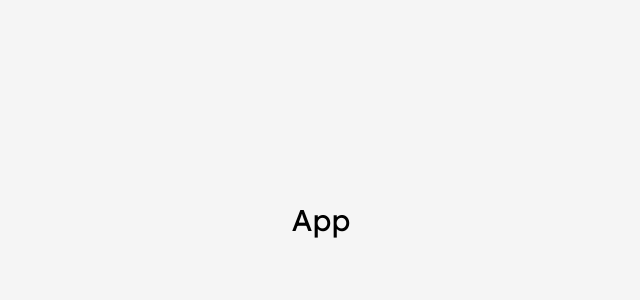
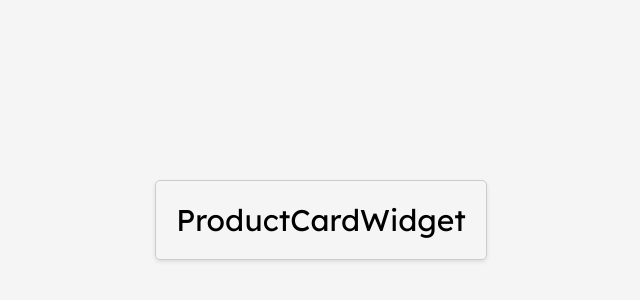
Before and after one commit to Yakendi/react-redux, a React (Create React App) app: page / in a window 1280 px wide. Shown: the part 180-480 px from the top of the page, without its empty margins (319-959 px from the left). Built offline with nearby package versions, Linux system fonts and the light colour scheme.

Commit message:
created productspage

```diff
--- a/public/index.html
+++ b/public/index.html
@@ -12,7 +12,6 @@
     <title>React-Redux</title>
   </head>
   <body>
-    <noscript>You need to enable JavaScript to run this app.</noscript>
     <div id="root"></div>
   </body>
 </html>
--- a/src/app/App.tsx
+++ b/src/app/App.tsx
@@ -1,8 +1,10 @@
 import SApp from "../assets/styles/app.styles";
+import { ProductsPage } from "../pages";
+
 function App() {
   return (
     <SApp>
-      <h1>App</h1>
+      <ProductsPage />
     </SApp>
   );
 }
--- /dev/null
+++ b/src/pages/ProductsPage/ProductsPage.tsx
@@ -0,0 +1,9 @@
+import { ProductCardWidget } from "../../widgets"
+
+const ProductsPage = () => {
+    return (
+        <ProductCardWidget />
+    )
+}
+
+export default ProductsPage;
--- /dev/null
+++ b/src/pages/index.ts
@@ -0,0 +1 @@
+export { default as ProductsPage } from "./ProductsPage/ProductsPage";
--- a/src/services/getProducts.ts
+++ b/src/services/getProducts.ts
@@ -1,8 +1,9 @@
 
-const getUsers = async () => {
+const getProducts = async () => {
     const response = await fetch('https://fakestoreapi.com/products');
     const data = await response.json();
+    console.log(data);
     return data;
 };
 
-export default getUsers;
+export default getProducts;
```
